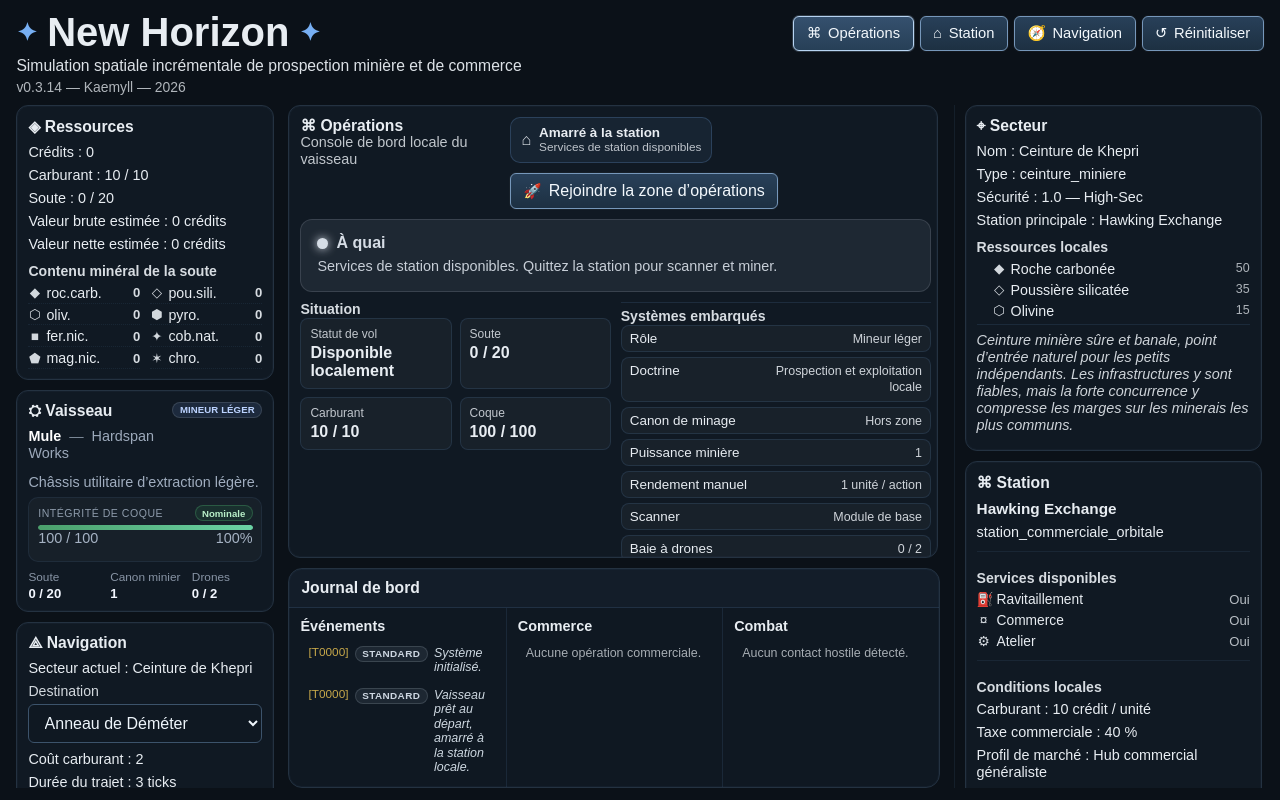
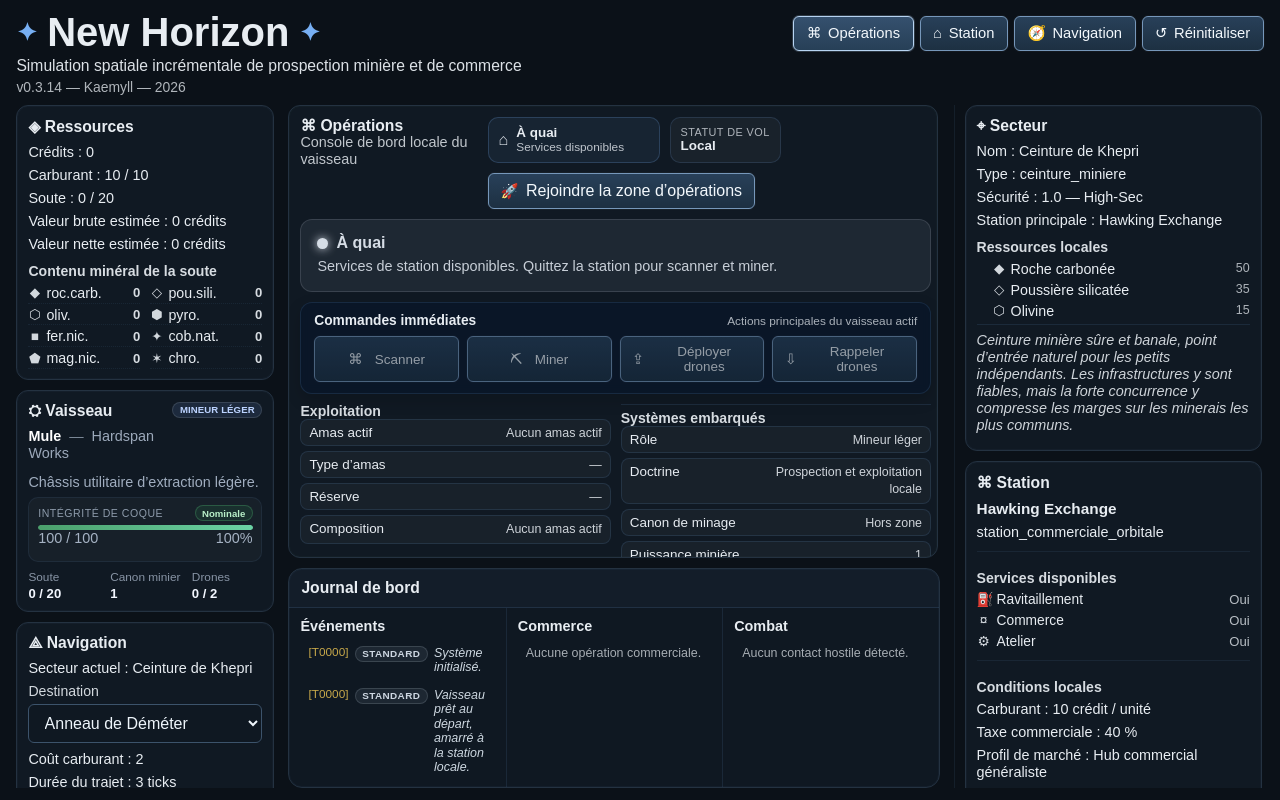
Before and after one commit to Kaemyll/newhorizon, a Vue app: page / in a window 1280 px wide. Both pictures are taken after a click on the button "⌘ Opérations". Built offline with nearby package versions, Linux system fonts and the light colour scheme.

Commit message:
v0.3.14-55 : refactor(interface) : réorganiser le panneau opérations autour des actions principales

```diff
--- a/src/assets/styles/features/operations.css
+++ b/src/assets/styles/features/operations.css
@@ -9,6 +9,11 @@
 
 .ops-panel {
   min-height: 0;
+  position: relative;
+  transition:
+          border-color 0.18s ease,
+          box-shadow 0.18s ease,
+          background 0.18s ease;
 }
 
 .ops-panel--scrollable {
@@ -23,6 +28,42 @@
   content: '';
   display: block;
   height: 8px;
+}
+
+/* ===== Renforcement visuel selon la coque ===== */
+
+.ops-panel--hull-nominale {
+  box-shadow: inset 0 0 0 1px rgba(86, 196, 124, 0.03);
+}
+
+.ops-panel--hull-degradee {
+  border-color: rgba(214, 146, 58, 0.24);
+  box-shadow:
+          inset 0 0 0 1px rgba(214, 146, 58, 0.08),
+          0 0 0 1px rgba(214, 146, 58, 0.03);
+  background:
+          linear-gradient(180deg, rgba(168, 104, 32, 0.04) 0%, rgba(255, 255, 255, 0) 100%),
+          rgba(125, 184, 255, 0.03);
+}
+
+.ops-panel--hull-critique {
+  border-color: rgba(224, 90, 90, 0.3);
+  box-shadow:
+          inset 0 0 0 1px rgba(224, 90, 90, 0.09),
+          0 0 18px rgba(160, 48, 48, 0.08);
+  background:
+          linear-gradient(180deg, rgba(150, 44, 44, 0.06) 0%, rgba(255, 255, 255, 0) 100%),
+          rgba(125, 184, 255, 0.03);
+}
+
+.ops-panel--hull-hors-service {
+  border-color: rgba(224, 90, 90, 0.38);
+  box-shadow:
+          inset 0 0 0 1px rgba(224, 90, 90, 0.12),
+          0 0 22px rgba(150, 44, 44, 0.1);
+  background:
+          linear-gradient(180deg, rgba(115, 18, 18, 0.1) 0%, rgba(255, 255, 255, 0) 100%),
+          rgba(125, 184, 255, 0.03);
 }
 
 /* ===== Header ===== */
@@ -59,6 +100,85 @@
   min-height: 36px;
   padding: 6px 12px;
   white-space: nowrap;
+}
+
+.ops-flight-chip {
+  display: inline-flex;
+  flex-direction: column;
+  justify-content: center;
+  gap: 1px;
+  min-width: 86px;
+  min-height: 46px;
+  padding: 7px 10px;
+  border-radius: 10px;
+  border: 1px solid rgba(125, 184, 255, 0.14);
+  background: rgba(255, 255, 255, 0.04);
+}
+
+.ops-flight-chip-label {
+  font-size: 0.68rem;
+  opacity: 0.72;
+  line-height: 1;
+  text-transform: uppercase;
+  letter-spacing: 0.04em;
+}
+
+.ops-flight-chip strong {
+  font-size: 0.84rem;
+  line-height: 1.08;
+}
+
+/* ===== Bandeau de commandes immédiates ===== */
+
+.ops-quick-actions {
+  position: sticky;
+  top: -1px;
+  z-index: 3;
+  margin-bottom: 10px;
+  padding: 0.65rem 0.8rem;
+  border: 1px solid rgba(125, 184, 255, 0.12);
+  border-radius: 12px;
+  background: rgba(10, 22, 40, 0.88);
+  backdrop-filter: blur(4px);
+  box-shadow: 0 6px 16px rgba(0, 0, 0, 0.16);
+}
+
+.ops-quick-actions-head {
+  display: flex;
+  justify-content: space-between;
+  align-items: baseline;
+  gap: 0.75rem;
+  margin-bottom: 0.45rem;
+}
+
+.ops-quick-actions-head strong {
+  font-size: 0.86rem;
+  line-height: 1.1;
+}
+
+.ops-quick-actions-head span {
+  font-size: 0.74rem;
+  opacity: 0.72;
+}
+
+.ops-quick-actions-grid {
+  display: grid;
+  gap: 8px;
+}
+
+.ops-quick-actions-grid--four {
+  grid-template-columns: repeat(4, minmax(0, 1fr));
+}
+
+.ops-quick-button {
+  min-height: 36px;
+  width: 100%;
+  padding: 0.45rem 0.7rem;
+  font-size: 0.84rem;
+}
+
+.ops-quick-button .button-icon {
+  margin-right: 0.3rem;
 }
 
 /* ===== Badges de header de bloc ===== */
@@ -160,7 +280,7 @@
   display: flex;
   align-items: center;
   gap: 8px;
-  min-width: 185px;
+  min-width: 172px;
   padding: 8px 10px;
   border: 1px solid rgba(125, 184, 255, 0.18);
   border-radius: 10px;
@@ -274,6 +394,10 @@
   align-items: start;
 }
 
+.ops-grid--main-priority {
+  margin-top: 2px;
+}
+
 .ops-block {
   padding-top: 6px;
   border-top: 1px solid rgba(125, 184, 255, 0.12);
@@ -284,12 +408,8 @@
   border-top: none;
 }
 
-.ops-block-header {
-  display: flex;
-  align-items: center;
-  justify-content: space-between;
-  gap: 0.75rem;
-  margin-bottom: 0.6rem;
+.ops-block--drones {
+  margin-bottom: 8px;
 }
 
 /* ===== Cartes de métriques ===== */
--- a/src/components/OperationPanel.vue
+++ b/src/components/OperationPanel.vue
@@ -83,14 +83,14 @@ const badgeLocal = computed(() =>
     props.positionLocale === 'station'
         ? {
             icone: '⌂',
-            titre: 'Amarré à la station',
-            sousTitre: 'Services de station disponibles',
+            titre: 'À quai',
+            sousTitre: 'Services disponibles',
             classe: 'ops-local-badge-station',
         }
         : {
             icone: '✦',
             titre: 'Zone d’opérations',
-            sousTitre: 'Extraction et scanner disponibles',
+            sousTitre: 'Extraction active',
             classe: 'ops-local-badge-operations',
         },
 )
@@ -123,8 +123,8 @@ const doctrineOperationnelle = computed(() => {
     return 'Prospection et exploitation locale'
 })
 
-const statutVol = computed(() =>
-    props.navigation.enVoyage ? 'En transit inter-sectoriel' : 'Disponible localement',
+const statutVolLabel = computed(() =>
+    props.navigation.enVoyage ? 'Transit' : 'Local',
 )
 
 const statutCanon = computed(() => {
@@ -245,14 +245,6 @@ const statutOperationnel = computed(() => {
         }
     }
 
-    if (props.vaisseau.soute >= props.vaisseau.souteMax) {
-        return {
-            niveau: 'alerte',
-            titre: 'Soute pleine',
-            texte: 'Extraction interrompue tant que la cargaison n’est pas déchargée.',
-        }
-    }
-
     if ((props.vaisseau?.puissanceMiniere || 0) <= 0) {
         return {
             niveau: 'info',
@@ -314,8 +306,13 @@ const rappelDronesDisponible = computed(
 )
 
 const afficherActionsExploitation = computed(() => !estTransporteurMarchand.value)
+const afficherActionsDrones = computed(() => !estTransporteurMarchand.value)
 
-const afficherActionsDrones = computed(() => !estTransporteurMarchand.value)
+const afficherActionsRapides = computed(
+    () => afficherActionsExploitation.value || afficherActionsDrones.value,
+)
+
+const classePanneauCoque = computed(() => etatVisuelCoque.value.classePanneau)
 
 function decrireDrone(drone) {
     if (drone.etat === 'deploie') {
@@ -331,7 +328,10 @@ function decrireDrone(drone) {
 </script>
 
 <template>
-    <section class="panel ops-panel ops-panel--enhanced ops-panel--scrollable">
+    <section
+        class="panel ops-panel ops-panel--enhanced ops-panel--scrollable"
+        :class="classePanneauCoque"
+    >
         <div class="ops-header">
             <div>
                 <h2>⌘ Opérations</h2>
@@ -345,6 +345,11 @@ function decrireDrone(drone) {
                         <strong>{{ badgeLocal.titre }}</strong>
                         <span>{{ badgeLocal.sousTitre }}</span>
                     </div>
+                </div>
+
+                <div class="ops-flight-chip">
+                    <span class="ops-flight-chip-label">Statut de vol</span>
+                    <strong>{{ statutVolLabel }}</strong>
                 </div>
 
                 <button
@@ -377,29 +382,90 @@ function decrireDrone(drone) {
             <p>{{ statutOperationnel.texte }}</p>
         </section>
 
-        <div class="ops-grid ops-grid--top">
-            <section class="ops-block">
-                <h3>Situation</h3>
-
-                <div class="ops-metric-grid">
-                    <div class="ops-metric-card">
-                        <span class="ops-metric-label">Statut de vol</span>
-                        <strong>{{ statutVol }}</strong>
+        <section v-if="afficherActionsRapides" class="ops-quick-actions">
+            <div class="ops-quick-actions-head">
+                <strong>Commandes immédiates</strong>
+                <span>Actions principales du vaisseau actif</span>
             </div>
 
-                    <div class="ops-metric-card">
-                        <span class="ops-metric-label">Soute</span>
-                        <strong>{{ vaisseau.soute }} / {{ vaisseau.souteMax }}</strong>
+            <div class="ops-quick-actions-grid ops-quick-actions-grid--four">
+                <button
+                    v-if="afficherActionsExploitation"
+                    class="action-button-with-icon ops-quick-button"
+                    :disabled="!scannerDisponible"
+                    @click="emit('scanner')"
+                >
+                    <span class="button-icon" aria-hidden="true">⌘</span>
+                    <span>Scanner</span>
+                </button>
+
+                <button
+                    v-if="afficherActionsExploitation"
+                    class="action-button-with-icon ops-quick-button"
+                    :disabled="!minageDisponible"
+                    @click="emit('miner')"
+                >
+                    <span class="button-icon" aria-hidden="true">⛏</span>
+                    <span>Miner</span>
+                </button>
+
+                <button
+                    v-if="afficherActionsDrones"
+                    class="action-button-with-icon ops-quick-button"
+                    :disabled="!deploiementDronesDisponible"
+                    @click="emit('deployer-drones')"
+                >
+                    <span class="button-icon" aria-hidden="true">⇪</span>
+                    <span>Déployer drones</span>
+                </button>
+
+                <button
+                    v-if="afficherActionsDrones"
+                    class="action-button-with-icon ops-quick-button"
+                    :disabled="!rappelDronesDisponible"
+                    @click="emit('rappeler-drones')"
+                >
+                    <span class="button-icon" aria-hidden="true">⇩</span>
+                    <span>Rappeler drones</span>
+                </button>
+            </div>
+        </section>
+
+        <div class="ops-grid ops-grid--main ops-grid--main-priority">
+            <section class="ops-block">
+                <div class="ops-block-header">
+                    <h3>Exploitation</h3>
+
+                    <div v-if="exploration.siteActif" class="ops-header-badges">
+            <span class="ops-badge-scan" :class="etatVisuelScan.classeBadge">
+              {{ etatVisuelScan.label }}
+            </span>
+
+                        <span class="ops-badge-risk" :class="etatVisuelRisque.classeBadge">
+              Risque {{ etatVisuelRisque.label }}
+            </span>
+                    </div>
                 </div>
 
-                    <div class="ops-metric-card">
-                        <span class="ops-metric-label">Carburant</span>
-                        <strong>{{ ressources.carburant }} / {{ vaisseau.carburantMax }}</strong>
+                <div class="ops-system-list">
+                    <div class="ops-system-item">
+                        <span class="ops-system-name">Amas actif</span>
+                        <span class="ops-system-value">{{ nomSiteLabel }}</span>
                     </div>
 
-                    <div class="ops-metric-card">
-                        <span class="ops-metric-label">Coque</span>
-                        <strong>{{ vaisseau.coque }} / {{ vaisseau.coqueMax }}</strong>
+                    <div class="ops-system-item">
+                        <span class="ops-system-name">Type d’amas</span>
+                        <span class="ops-system-value">{{ typeAmasLabel }}</span>
+                    </div>
+
+                    <div class="ops-system-item">
+                        <span class="ops-system-name">Réserve</span>
+                        <span class="ops-system-value">{{ reserveSiteLabel }}</span>
+                    </div>
+
+                    <div class="ops-system-item ops-system-item--multiline">
+                        <span class="ops-system-name">Composition</span>
+                        <span class="ops-system-value">{{ compositionSiteLabel }}</span>
                     </div>
                 </div>
             </section>
@@ -453,70 +519,7 @@ function decrireDrone(drone) {
             </section>
         </div>
 
-        <div class="ops-grid ops-grid--main">
-            <section class="ops-block">
-                <div class="ops-block-header">
-                    <h3>Exploitation</h3>
-
-                    <div v-if="exploration.siteActif" class="ops-header-badges">
-            <span class="ops-badge-scan" :class="etatVisuelScan.classeBadge">
-              {{ etatVisuelScan.label }}
-            </span>
-
-                        <span class="ops-badge-risk" :class="etatVisuelRisque.classeBadge">
-              Risque {{ etatVisuelRisque.label }}
-            </span>
-                    </div>
-                </div>
-
-                <div class="ops-system-list">
-                    <div class="ops-system-item">
-                        <span class="ops-system-name">Amas actif</span>
-                        <span class="ops-system-value">{{ nomSiteLabel }}</span>
-                    </div>
-
-                    <div class="ops-system-item">
-                        <span class="ops-system-name">Type d’amas</span>
-                        <span class="ops-system-value">{{ typeAmasLabel }}</span>
-                    </div>
-
-                    <div class="ops-system-item">
-                        <span class="ops-system-name">Réserve</span>
-                        <span class="ops-system-value">{{ reserveSiteLabel }}</span>
-                    </div>
-
-                    <div class="ops-system-item ops-system-item--multiline">
-                        <span class="ops-system-name">Composition</span>
-                        <span class="ops-system-value">{{ compositionSiteLabel }}</span>
-                    </div>
-                </div>
-
-                <div v-if="afficherActionsExploitation" class="action-group action-group--inline">
-                    <button
-                        class="action-button-with-icon"
-                        :disabled="!scannerDisponible"
-                        @click="emit('scanner')"
-                    >
-                        <span class="button-icon" aria-hidden="true">⌘</span>
-                        <span>Scanner un amas</span>
-                    </button>
-
-                    <button
-                        class="action-button-with-icon"
-                        :disabled="!minageDisponible"
-                        @click="emit('miner')"
-                    >
-                        <span class="button-icon" aria-hidden="true">⛏</span>
-                        <span>Miner manuellement</span>
-                    </button>
-                </div>
-
-                <p v-else class="panel-note">
-                    Ce châssis marchand n’est pas configuré pour la prospection ni l’extraction locale.
-                </p>
-            </section>
-
-            <section class="ops-block">
+        <section class="ops-block ops-block--drones">
             <div class="ops-block-header">
                 <h3>Drones</h3>
                 <span class="ops-drone-summary">
@@ -539,31 +542,6 @@ function decrireDrone(drone) {
                 </div>
             </div>
 
-                <div v-if="afficherActionsDrones" class="action-group action-group--inline">
-                    <button
-                        class="action-button-with-icon"
-                        :disabled="!deploiementDronesDisponible"
-                        @click="emit('deployer-drones')"
-                    >
-                        <span class="button-icon" aria-hidden="true">⇪</span>
-                        <span>Déployer les drones</span>
-                    </button>
-
-                    <button
-                        class="action-button-with-icon"
-                        :disabled="!rappelDronesDisponible"
-                        @click="emit('rappeler-drones')"
-                    >
-                        <span class="button-icon" aria-hidden="true">⇩</span>
-                        <span>Rappeler les drones</span>
-                    </button>
-                </div>
-
-                <p v-else class="panel-note">
-                    Le rôle principal de ce vaisseau est le fret. Les opérations minières locales ne sont pas
-                    proposées.
-                </p>
-
             <ul v-if="industrie.drones.length > 0" class="drone-status-list">
                 <li v-for="drone in industrie.drones" :key="drone.id">
                     <span class="drone-status-name">Drone #{{ drone.id }}</span>
@@ -573,7 +551,6 @@ function decrireDrone(drone) {
 
             <p v-else class="panel-note">Aucun drone embarqué pour le moment.</p>
         </section>
-        </div>
 
         <p class="panel-note">
             <template v-if="estTransporteurMarchand">
--- a/src/game/systemeEtatsVisuels.js
+++ b/src/game/systemeEtatsVisuels.js
@@ -5,6 +5,7 @@ export function recupererEtatVisuelCoque(codeEtat = 'nominale') {
             label: 'Hors service',
             classeBadge: 'ship-hull-badge ship-hull-badge--hors-service',
             classeBarre: 'ship-hull-badge--hors-service',
+            classePanneau: 'ops-panel--hull-hors-service',
             niveauAlerte: 'critique',
         }
     }
@@ -15,6 +16,7 @@ export function recupererEtatVisuelCoque(codeEtat = 'nominale') {
             label: 'Critique',
             classeBadge: 'ship-hull-badge ship-hull-badge--critique',
             classeBarre: 'ship-hull-badge--critique',
+            classePanneau: 'ops-panel--hull-critique',
             niveauAlerte: 'alerte',
         }
     }
@@ -25,6 +27,7 @@ export function recupererEtatVisuelCoque(codeEtat = 'nominale') {
             label: 'Dégradée',
             classeBadge: 'ship-hull-badge ship-hull-badge--degradee',
             classeBarre: 'ship-hull-badge--degradee',
+            classePanneau: 'ops-panel--hull-degradee',
             niveauAlerte: 'alerte',
         }
     }
@@ -34,6 +37,7 @@ export function recupererEtatVisuelCoque(codeEtat = 'nominale') {
         label: 'Nominale',
         classeBadge: 'ship-hull-badge ship-hull-badge--nominale',
         classeBarre: 'ship-hull-badge--nominale',
+        classePanneau: 'ops-panel--hull-nominale',
         niveauAlerte: 'succes',
     }
 }
```
Lines whose indentation alone changed are shown as unchanged.
